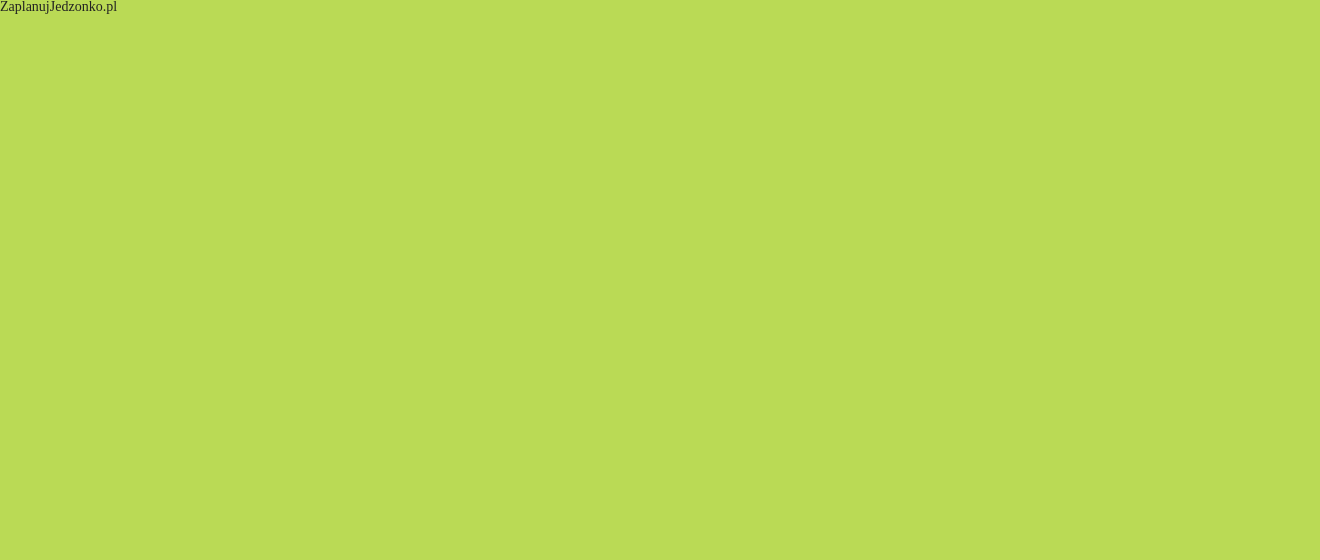
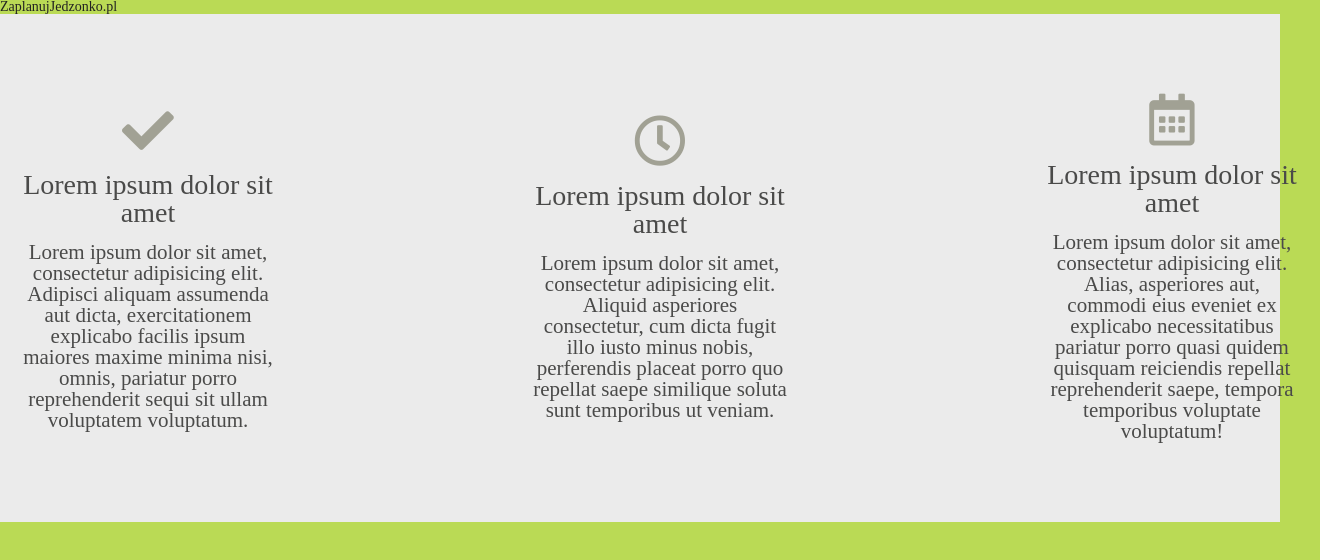
Before and after one commit to mkusmierczyk/ScheduleYourMeals, a website: page development/index.html in a window 1280 px wide. Shown: the whole page, 1320 px wide, since content can reach past the window. Drawn offline with nearby package versions, Linux system fonts and the light colour scheme; files that its build step writes are made by us from their sources; a web font is replaced by a local one.

Commit message:
section_aboutApp done

```diff
--- a/development/index.html
+++ b/development/index.html
@@ -19,8 +19,24 @@
     <section>
       <!-- CTA + button -->
     </section>
-    <section>
-      <!-- features -->
+    <section class="aboutApp">
+      <div class="aboutApp__content container">
+        <div class="aboutApp__content__box">
+          <i class="fas fa-check"></i>
+          <h2>Lorem ipsum dolor sit amet</h2>
+          <p>Lorem ipsum dolor sit amet, consectetur adipisicing elit. Adipisci aliquam assumenda aut dicta, exercitationem explicabo facilis ipsum maiores maxime minima nisi, omnis, pariatur porro reprehenderit sequi sit ullam voluptatem voluptatum.</p>
+        </div>
+        <div class="aboutApp__content__box">
+          <i class="far fa-clock"></i>
+          <h2>Lorem ipsum dolor sit amet</h2>
+          <p>Lorem ipsum dolor sit amet, consectetur adipisicing elit. Aliquid asperiores consectetur, cum dicta fugit illo iusto minus nobis, perferendis placeat porro quo repellat saepe similique soluta sunt temporibus ut veniam.</p>
+        </div>
+        <div class="aboutApp__content__box">
+          <i class="far fa-calendar-alt"></i>
+          <h2>Lorem ipsum dolor sit amet</h2>
+          <p>Lorem ipsum dolor sit amet, consectetur adipisicing elit. Alias, asperiores aut, commodi eius eveniet ex explicabo necessitatibus pariatur porro quasi quidem quisquam reiciendis repellat reprehenderit saepe, tempora temporibus voluptate voluptatum!</p>
+        </div>
+      </div>
     </section>
     <section>
       <!-- newsletter -->
--- /dev/null
+++ b/development/scss/elements/_section_aboutApp.scss
@@ -0,0 +1,25 @@
+.aboutApp {
+  background-color: $bg_color;
+  &__content {
+    display: flex;
+    justify-content: space-between;
+    align-items: center;
+    &__box {
+      width: 20%;
+      text-align: center;
+      padding: 80px 0;
+      color: $header_color;
+      i {
+        font-size: 3.7rem;
+        color: $text_table_color;
+      }
+      h2 {
+        font-size: 2rem;
+        margin: 15px 0;
+      }
+      p {
+        font-size: 1.5rem;
+      }
+    }
+  }
+}
--- a/development/scss/generic/_var.scss
+++ b/development/scss/generic/_var.scss
@@ -9,7 +9,10 @@ $warning_color: #FFB03B;  //wiadomosci warning
 $success_color: #468966;  ////wiadomosci success
 $trash_color: #BD4932;  //kolor ikony kosza
 $text_table_color: #A1A194; //ikony rozszerzonych funkcji, kolor tekstu z wierszy w tabelach
+$bg_color: #ebebeb;
 
-//fonts:
+
+
+  //fonts:
 $logo_font: "Charmonman", sans-serif;
 $text-font: "Open Sans", sans-serif;
--- a/development/scss/main.scss
+++ b/development/scss/main.scss
@@ -7,3 +7,5 @@
 @import "generic/all";
 
 //elements
+
+@import "elements/section_aboutApp";
```
